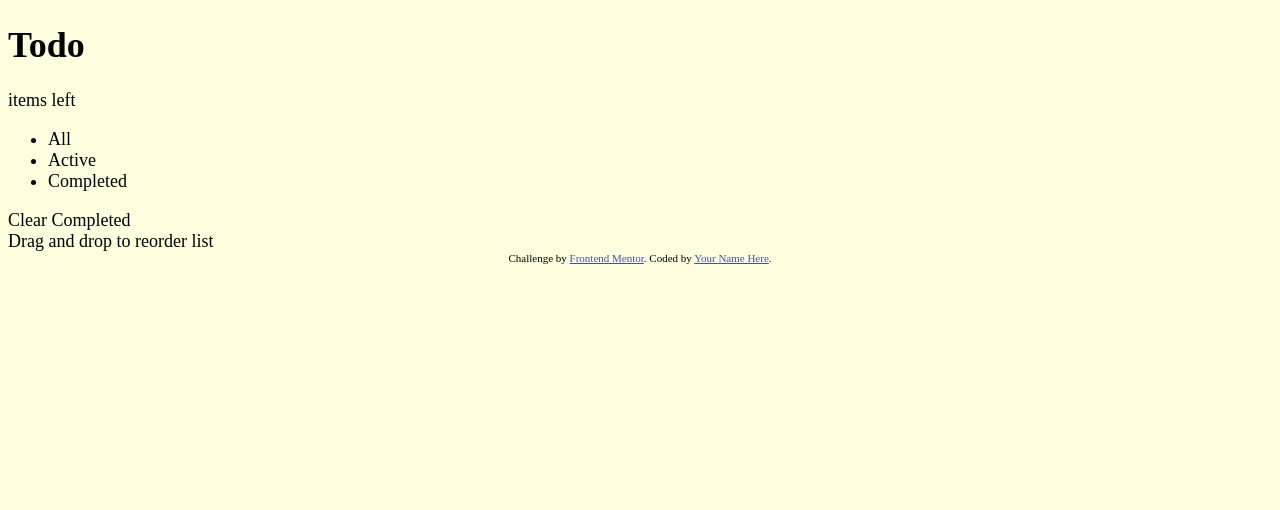
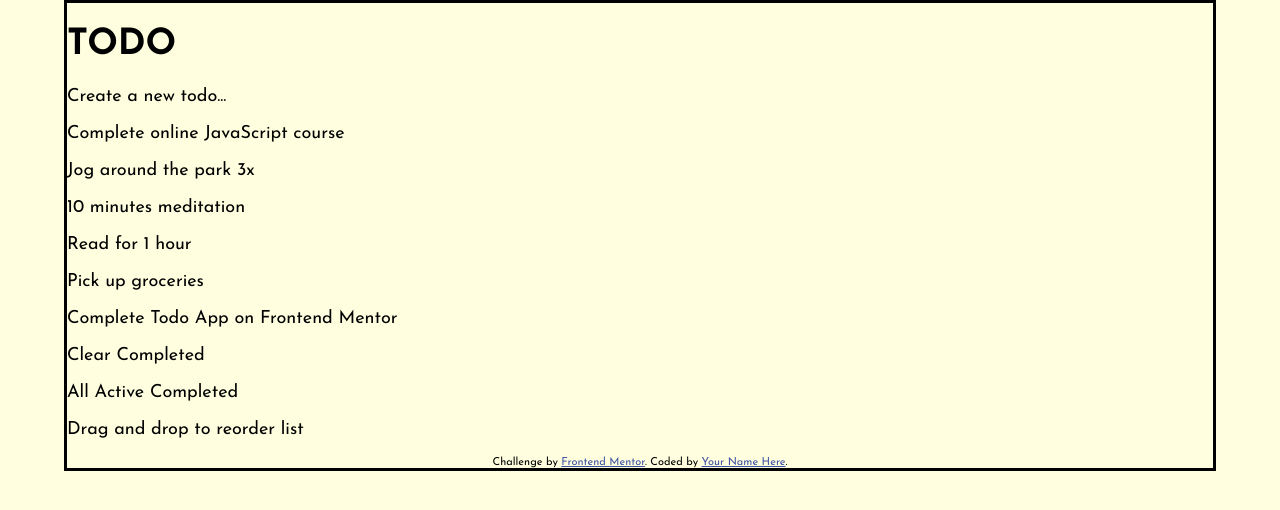
Before and after one commit to venovor/00-todo-app-main, a plain HTML site: page index.html in a window 1280 px wide. Drawn offline with nearby package versions, Linux system fonts and the light colour scheme; files that its build step writes are made by us from their sources.

Commit message:
setup basic style

```diff
--- a/index.html
+++ b/index.html
@@ -4,28 +4,44 @@
   <meta charset="UTF-8">
   <meta name="viewport" content="width=device-width, initial-scale=1.0">
   <link rel="icon" type="image/png" sizes="32x32" href="./images/favicon-32x32.png">
+  <link rel="preconnect" href="https://fonts.gstatic.com">
+  <link href="https://fonts.googleapis.com/css2?family=Josefin+Sans:wght@400;700&display=swap" rel="stylesheet">
   <link rel="stylesheet" href="main.css">
   <title>Frontend Mentor | Todo app</title>
 </head>
 <body>
+  <main>
     <h1>Todo</h1>
-  <!-- Add dynamic number --> items left
-  <div>
-    <ul>
+    <div class="todo">
+      <div class="todo-insert">
+        <p>Create a new todo...</p>
+      </div>
+      <div class="todo-list">
+        <p>Complete online JavaScript course</p>
+        <p>Jog around the park 3x</p>
+        <p>10 minutes meditation</p>
+        <p>Read for 1 hour</p>
+        <p>Pick up groceries</p>
+        <p>Complete Todo App on Frontend Mentor</p>
+      </div>
+      <div class="todo-clear">
+        <p>Clear Completed</p>
+      </div>
+      <div class="todo-overview">
+        <ul class="todo-overview-list">
           <li>All</li>
           <li>Active</li>
           <li>Completed</li>
         </ul>
       </div>
-  <div>
-    Clear Completed
-  </div>
-  <div>
-    Drag and drop to reorder list
+      <div class="todo-dragdrop">
+        <p>Drag and drop to reorder list</p>
       </div>
       <div class="attribution">
         Challenge by <a href="https://www.frontendmentor.io?ref=challenge" target="_blank">Frontend Mentor</a>.
         Coded by <a href="#">Your Name Here</a>.
       </div>
+    </div>
+  </main>
 </body>
 </html>
--- a/scss/_base.scss
+++ b/scss/_base.scss
@@ -1,6 +1,37 @@
+html {
+    box-sizing: border-box;
+  }
+  *, *:before, *:after {
+    box-sizing: inherit;
+}
+
 body {
     background-color: $background-color;
     font-size: $font-main;
+    font-family: $font-family;
+    margin: 0;
+    min-height: 100vh;
+    display: flex;
+    flex-direction: column;
+    align-items: center;
+}
+
+main {
+    width: 90vw;
+    border: solid black; /*to be removed*/
+}
+
+h1 {
+    text-transform: uppercase;
+}
+
+.todo-overview-list {
+    list-style: none;
+    padding-left: 0em;
+}
+
+ul li {
+    display: inline;
 }
 
 
--- a/scss/_colors.scss
+++ b/scss/_colors.scss
@@ -1 +1,26 @@
+/*to be deleted
+body {
+    font-weight: 100;
+}
+*/
+
+/*Primary*/
 $background-color: lightyellow;
+$clr-primary: hsl(220, 98%, 61%);
+$bg-clr-linear-gradient: linear-gradient hsl(192, 100%, 67%) to hsl(280, 87%, 65%);
+
+/*Light Theme*/
+$clr-gray-light: hsl(0, 0%, 98%);
+$clr-gray-blue-light: hsl(233, 11%, 84%);
+$clr-gray-blue-verylight: hsl(236, 33%, 92%);
+$clr-gray-blue-dark: hsl(236, 9%, 61%);
+$clr-gray-blue-verydark: hsl(235, 19%, 35%);
+
+/*Dark Theme*/
+$clr-blue-dark: hsl(235, 21%, 11%);
+$clr-blue-desaturated: hsl(235, 24%, 19%);
+$clr-gray-blue-light-darktheme: hsl(234, 39%, 85%);
+$clr-gray-blue-light-darktheme-hover: hsl(236, 33%, 92%);
+$clr-gray-blue-dark-darktheme: hsl(234, 11%, 52%);
+$clr-gray-blue-verydark-darktheme-1: hsl(233, 14%, 35%);
+$clr-gray-blue-verydark-darktheme-2: hsl(237, 14%, 26%);
--- /dev/null
+++ b/scss/_fonts.scss
@@ -0,0 +1,10 @@
+/*to be deleted
+body {
+    font-weight: 100;
+}
+*/
+
+$font-main: 18px;
+$font-family: 'Josefin Sans', sans-serif, arial;
+$font-weight-regular: 400;
+$font-weight-bold: 700;
--- a/scss/_typography.scss
+++ /dev/null
@@ -1 +0,0 @@
-$font-main: 18px;
--- a/scss/main.scss
+++ b/scss/main.scss
@@ -1,3 +1,3 @@
 @import "colors";
-@import "typography";
+@import "fonts";
 @import "base";
```
Lines whose indentation alone changed are shown as unchanged.
